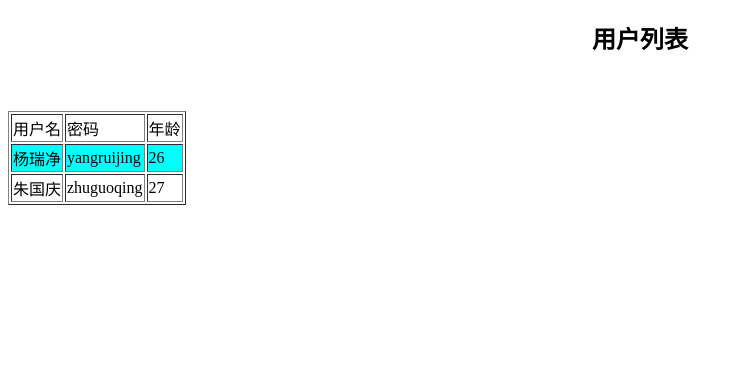
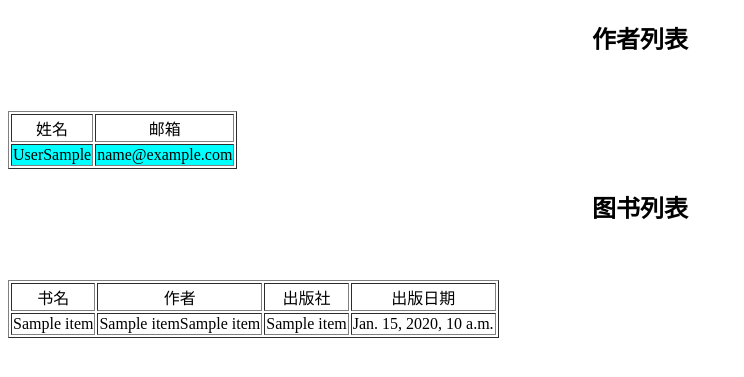
Before and after one commit to JenyYang/MyDjgango3, a Django app: template templates/app01/userlist.html in a window 1280 px wide. Shown: the top 377 px of the page, without its empty margins (0-744 px from the left). Run offline with Django 3.2, Linux system fonts and the light colour scheme; data comes from the database, SQL or seed files in the repository; tables that the repository leaves empty hold one stand-in row (values such as "Sample post"); the template is opened without the code that fills it: values that come from a table or form of the project are taken from there, most other values are stand-ins (such as "Sample title", 1, 10 or a date in 2020).

Commit message:
数据库操作

```diff
--- a/MyDjgango3/__init__.py
+++ b/MyDjgango3/__init__.py
@@ -0,0 +1,3 @@
+import pymysql as pymysql
+
+pymysql.install_as_MySQLdb()
--- a/app01/admin.py
+++ b/app01/admin.py
@@ -4,3 +4,8 @@ from __future__ import unicode_literals
 from django.contrib import admin
 
 # Register your models here.
+import models
+
+admin.site.register(models.Author)
+admin.site.register(models.Publish)
+admin.site.register(models.Book)
--- a/app01/models.py
+++ b/app01/models.py
@@ -12,7 +12,58 @@ from django.db import models
     2、执行python manage.py makemigrations 命令 生成配置文件
     3、执行 python manage.py migrate 命令 生成表
 """
-class UserInfo(models.Model):
+class Course(models.Model):
+    """
+        科目
+    """
+    # nid=models.AutoField()
+    name=models.CharField(max_length=32)
+
+
+class ClassNum(models.Model):
+    # nid=models.AutoField()
+    caption=models.CharField(max_length=64,unique=True)
+
+class Teacher(models.Model):
+    """
+    教师
+    """
     username = models.CharField(max_length=32)
-    password = models.CharField(max_length=32)
     age = models.IntegerField()
+    course=models.ForeignKey(Course)
+    clzz=models.ManyToManyField(ClassNum)
+
+class Student(models.Model):
+    name=models.CharField(max_length=32,unique=True)
+    clzz=models.ForeignKey(ClassNum)
+
+
+
+class Author(models.Model):
+    first_name=models.CharField(max_length=32)
+    last_name=models.CharField(max_length=32)
+    email=models.EmailField()
+
+    def __unicode__(self):
+        return "<%s%s>"%(self.first_name,self.last_name)
+
+class Publish(models.Model):
+    name=models.CharField(max_length=128)
+    address=models.CharField(max_length=128)
+    city=models.CharField(max_length=64)
+    state_province=models.CharField(max_length=128)
+    country=models.CharField(max_length=32)
+    website=models.URLField()
+
+    def __unicode__(self):
+        return "<%s>"%(self.name)
+
+
+class Book(models.Model):
+    name=models.CharField(max_length=128)
+    author=models.ManyToManyField(Author)
+    publish=models.ForeignKey(Publish)
+    date=models.DateField()
+
+    def __unicode__(self):
+        return "<%s>"%(self.name)
--- a/app01/urls.py
+++ b/app01/urls.py
@@ -20,5 +20,11 @@ from app01 import views
 
 urlpatterns = [
     url(r'^home/', views.home),
-    url(r'^adduser/', views.adduser),
+    # url(r'^adduser/', views.adduser),
+    url(r'^addclass/', views.AddClass),
+    url(r'^addcourse/', views.addCourse),
+    url(r'^addteacher/', views.addTeacher),
+    url(r'^addstudent/', views.addStudent),
+    url(r'^delclass/', views.delClass),
+    url(r'^add_teacher_clzz/', views.add_teacher_clzz),
 ]
--- a/templates/app01/userlist.html
+++ b/templates/app01/userlist.html
@@ -5,34 +5,58 @@
     <title>用户列表</title>
 </head>
 <body>
-<center><h2>用户列表</h2></center>
+<center><h2>作者列表</h2></center>
 
 <br><br>
-<table border="1" style="align-content: center">
+<div style="text-align: center">
+    <table border="1">
         <thead>
         <tr>
-        <td>用户名</td>
-        <td>密码</td>
-        <td>年龄</td>
+            <td>姓名</td>
+            <td>邮箱</td>
         </tr>
         </thead>
         <tbody>
         {% for item in userlist %}
             {% if forloop.counter0|divisibleby:'2' %}
                 <tr style="background-color: aqua">
-            <td>{{ item.username }}</td>
-            <td>{{ item.password }}</td>
-            <td>{{ item.age }}</td>
+                    <td>{{ item.last_name }}{{ item.first_name }}</td>
+                    <td>{{ item.email }}</td>
                 </tr>
             {% else %}
                 <tr>
-            <td>{{ item.username }}</td>
-            <td>{{ item.password }}</td>
-            <td>{{ item.age }}</td>
+                    <td>{{ item.last_name }}{{ item.first_name }}</td>
+                    <td>{{ item.email }}</td>
                 </tr>
             {% endif %}
         {% endfor %}
         </tbody>
     </table>
+</div>
+<center><h2>图书列表</h2></center>
+
+<br><br>
+<div style="text-align: center">
+    <table border="1">
+        <thead>
+        <tr>
+            <td>书名</td>
+            <td>作者</td>
+            <td>出版社</td>
+            <td>出版日期</td>
+        </tr>
+        </thead>
+        <tbody>
+        {% for item in booklist %}
+            <tr>
+                    <td>{{ item.name }}</td>
+                    <td>{{ item.author__last_name }}{{ item.author__first_name }}</td>
+                    <td>{{ item.publish__name }}</td>
+                    <td>{{ item.date }}</td>
+                </tr>
+        {% endfor %}
+        </tbody>
+    </table>
+</div>
 </body>
 </html>
```
Also changed, not shown: MyDjgango3/settings.py (+9 -8 lines), app01/views.py (+94 -3 lines). Lines whose indentation alone changed are shown as unchanged.
